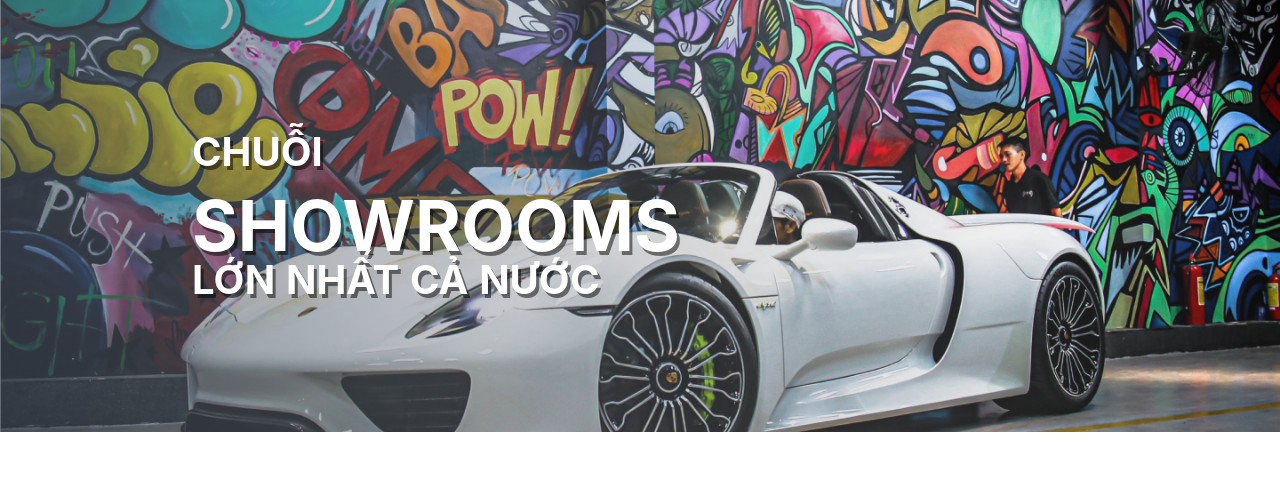
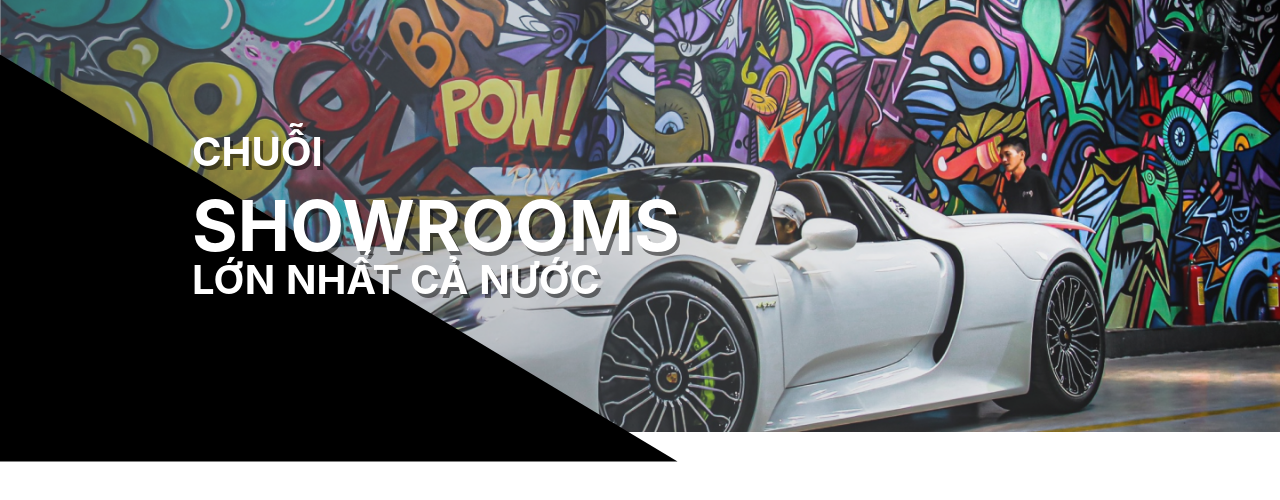
Before and after one commit to nhd1207/ie213_frontend, a React (Create React App) app: page / in a window 1280 px wide. Shown: the top 500 px of the page. Built offline with nearby package versions, Linux system fonts and the light colour scheme.

Commit message:
Them pesudo class cat anh oto

```diff
--- a/src/screens/ShowroomPage/Showroom.css
+++ b/src/screens/ShowroomPage/Showroom.css
@@ -6,11 +6,26 @@
     padding-left: 15%;
     padding-top: 10%;
     padding-bottom: 10%;
+    position: relative;
+    z-index: 1;
+}
 
+.Banner::before {
+    content: '';
+    display: block;
+    position: absolute;
+    z-index: -1;
+    top: -1px;
+    width: 200rem;
+    height: calc(100% + 40px);
+    background-color: #000;
+    transform-origin: top center;
+    transform: translateX(-115%) translateY(-2%) skew(-121deg);
 }
 .title{
     font-weight: 700;
     text-shadow: 0.3rem 0.4rem rgba(0, 0, 0, 0.5);
+    z-index: 3;
 }
 
 h1 {
```
